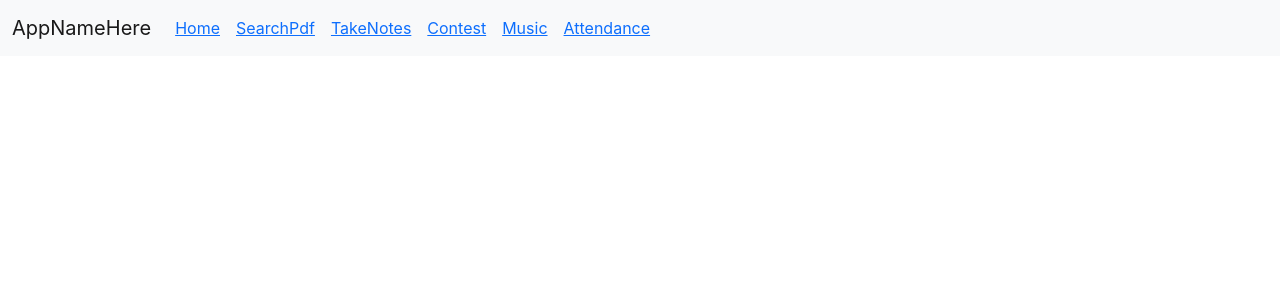
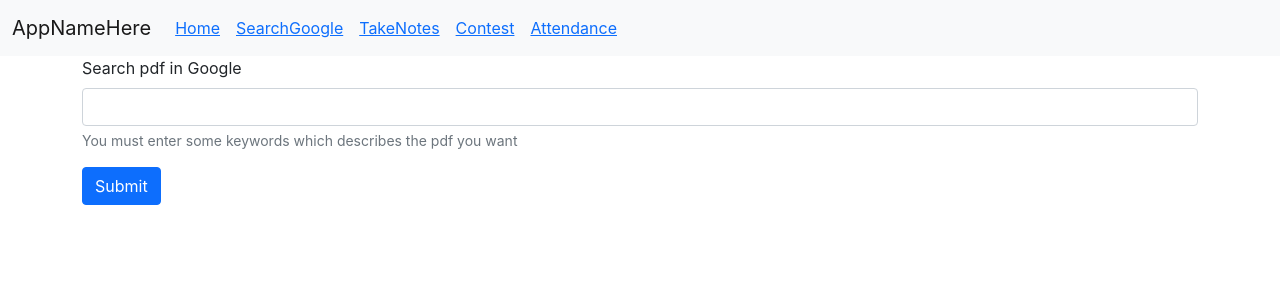
Before and after one commit to soham4abc/dawgs, a React (Create React App) app in the folder dawgs/: page /googleSearch in a window 1280 px wide. Shown: the top 300 px of the page. Built offline with nearby package versions, Linux system fonts and the light colour scheme.

Commit message:
Navbar changed

```diff
--- a/dawgs/src/components/Display.js
+++ b/dawgs/src/components/Display.js
@@ -278,7 +278,7 @@ function display() {
       </div>
       <footer className="container">
         <p className="float-end">
-          <a href="/">
+          <a href="#">
             <svg
               xmlns="http://www.w3.org/2000/svg"
               width="30"
--- a/dawgs/src/components/Home.js
+++ b/dawgs/src/components/Home.js
@@ -4,7 +4,6 @@ import TakeNotes from "./TakeNotes";
 import Display from "./Display";
 import Attendance from "./Attendance";
 import Pdf from "./Pdf";
-import Music from "./Music";
 import Contests from "./Contest";
 
 
@@ -37,7 +36,7 @@ function Home() {
                 </li>
                 <li className="nav-item">
                   <a className="nav-link" href="/">
-                    <Link to="pdf">SearchPdf</Link>
+                    <Link to="googleSearch">SearchGoogle</Link>
                   </a>
                 </li>
                 <li className="nav-item">
@@ -48,11 +47,6 @@ function Home() {
                 <li className="nav-item">
                   <a className="nav-link" href="/">
                    <Link to="contest">Contest</Link>
-                  </a>
-                </li>
-                <li className="nav-item">
-                  <a className="nav-link" href="/">
-                  <Link to="music">Music</Link>
                   </a>
                 </li>
                 <li className="nav-item">
@@ -74,13 +68,10 @@ function Home() {
           <Route path="/contest">
             <Contests />
           </Route>
-          <Route path="/music">
-            <Music />
-          </Route>
           <Route path="/attendance">
             <Attendance />
           </Route>
-          <Route path="/pdf">
+          <Route path="/googleSearch">
             <Pdf />
           </Route>
         </Switch>
--- a/dawgs/src/components/Music.js
+++ /dev/null
@@ -1,8 +0,0 @@
-function Music(){
-    return(
-        <div className="container">
-        <h1>Tnanda</h1>
-      </div>
-    )
-}
-export default Music;
```
